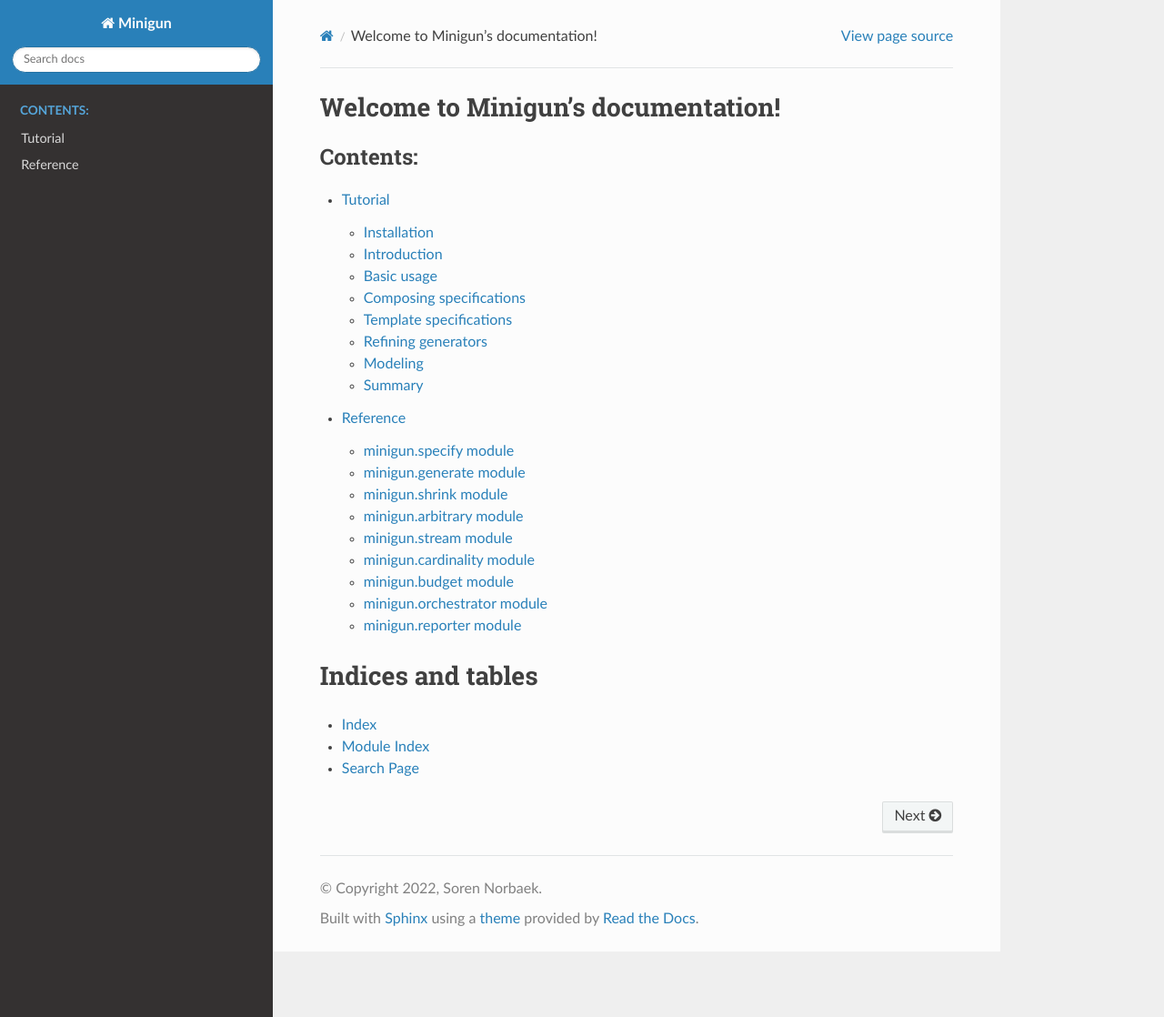
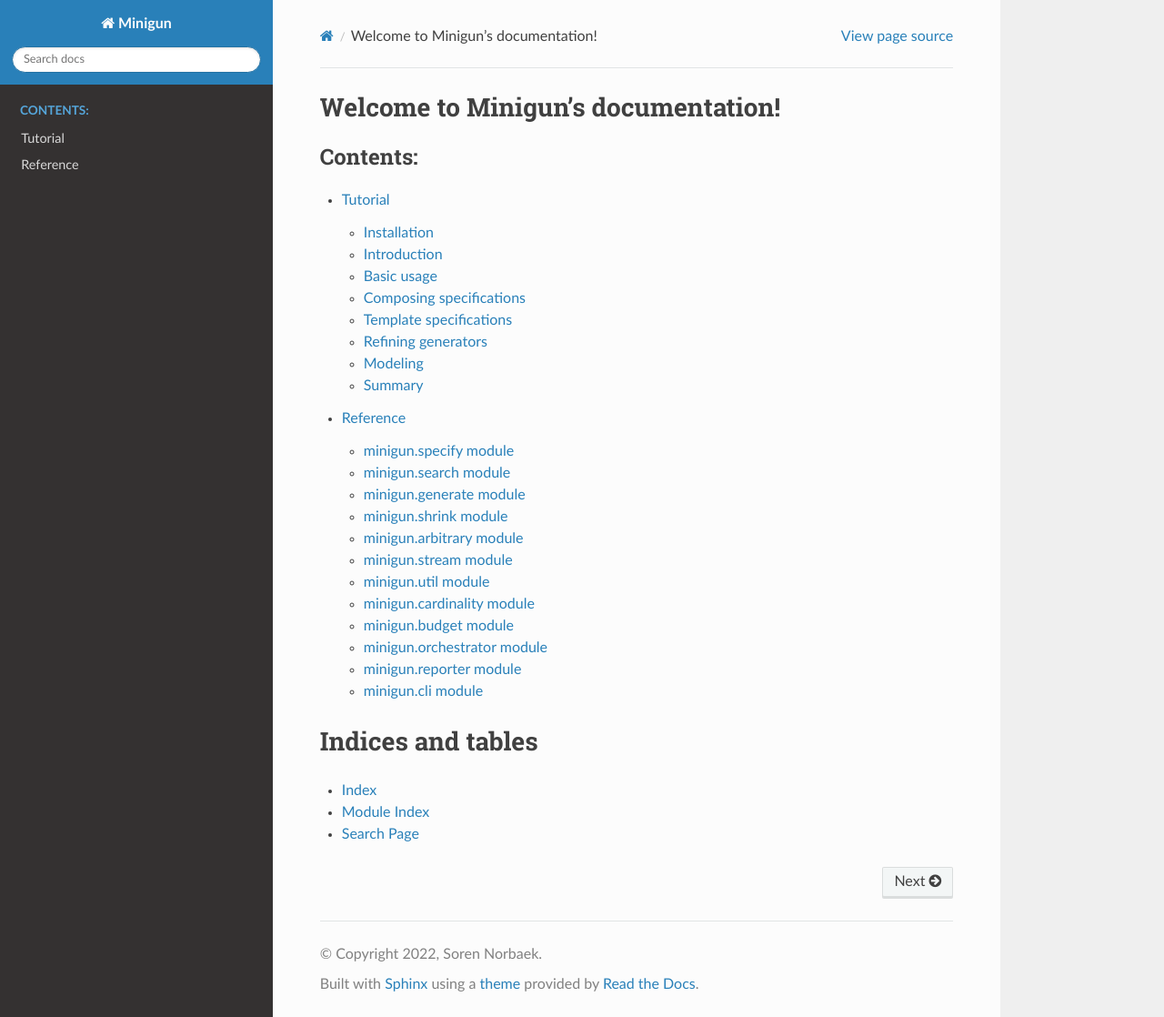
Before and after one commit to soren-n/minigun-py, a Sphinx documentation site: the page built from docs/readthedocs/source/index.rst, in a window 1280 px wide and 1118 px high. Shown: the whole window at 91% size. Built offline with Sphinx 7.4.7 and the Read the Docs theme 3.1.0, drawn with Linux system fonts in a browser that asks for light colours.

Commit message:
docs: list the search, util and cli modules in the API reference
The architecture rewrite added the new modules to the reference but
never listed these three.

Co-Authored-By: Claude Fable 5.1 <noreply@anthropic.com>
Claude-Session: https://claude.ai/code/session_01YF5bKNBRQWAE6ZQxGvwCFK

```diff
--- a/docs/readthedocs/source/minigun.rst
+++ b/docs/readthedocs/source/minigun.rst
@@ -2,6 +2,12 @@ minigun.specify module
 ======================
 
 .. automodule:: minigun.specify
+   :members:
+
+minigun.search module
+=====================
+
+.. automodule:: minigun.search
    :members:
 
 minigun.generate module
@@ -28,6 +34,12 @@ minigun.stream module
 .. automodule:: minigun.stream
    :members:
 
+minigun.util module
+===================
+
+.. automodule:: minigun.util
+   :members:
+
 minigun.cardinality module
 ==========================
 
@@ -51,3 +63,9 @@ minigun.reporter module
 
 .. automodule:: minigun.reporter
    :members:
+
+minigun.cli module
+==================
+
+.. automodule:: minigun.cli
+   :members:
```
